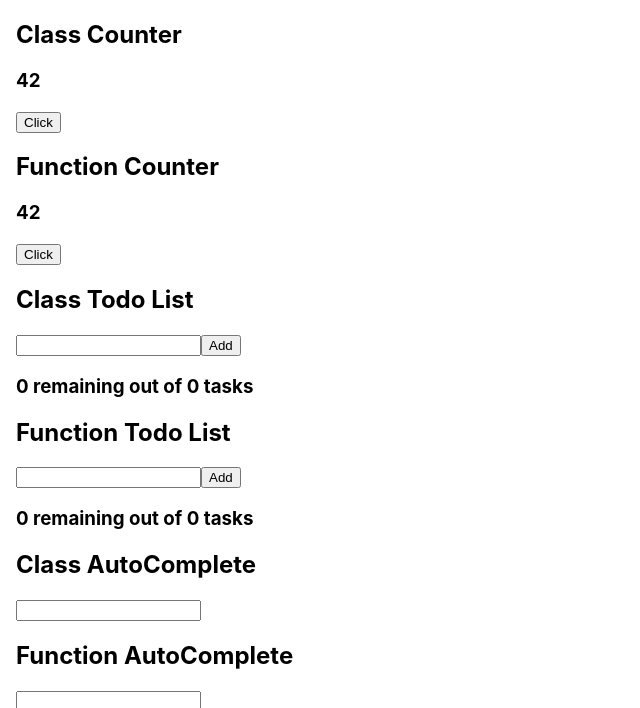
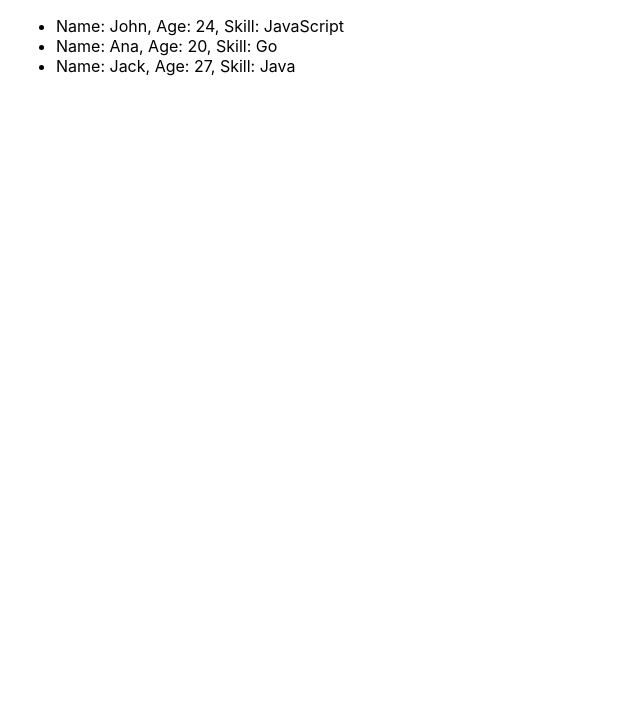
Before and after one commit to Knufle/Codility, a React (Vite) app: page / in a window 1280 px wide. Shown: the top 708 px of the page, without its empty margins (0-640 px from the left). Built offline with nearby package versions, Linux system fonts and the light colour scheme.

Commit message:
Candidates component, both with props and context

```diff
--- a/src/App.tsx
+++ b/src/App.tsx
@@ -1,17 +1,19 @@
 import './App.css';
 import ClassAutoComplete from './components/AutoComplete/ClassAutoComplete';
 import FunctionAutoComplete from './components/AutoComplete/FunctionAutoComplete';
+import FunctionCandidates from './components/Candidates/FunctionCandidates';
 import ClassCounter from './components/Counter/ClassCounter';
 import FunctionCounter from './components/Counter/FunctionCounter';
 import ClassHero from './components/Hero/ClassHero';
 import FunctionHero from './components/Hero/FunctionHero';
 import ClassToDoList from './components/ToDoList/ClassToDoList';
 import FunctionToDoList from './components/ToDoList/FunctionToDoList';
+import { CandidatesContextProvider } from './store/candidates-context';
 
 function App() {
   return (
     <FunctionHero>
-      <div>
+      {/* <div>
         <ClassCounter />
         <FunctionCounter />
       </div>
@@ -22,7 +24,10 @@ function App() {
       <div>
         <ClassAutoComplete />
         <FunctionAutoComplete />
-      </div>
+      </div> */}
+      <CandidatesContextProvider>
+        <FunctionCandidates />
+      </CandidatesContextProvider>
     </FunctionHero>
   );
 }
--- /dev/null
+++ b/src/components/Candidates/CandidateListItem/FunctionCandidateListItem.tsx
@@ -0,0 +1,15 @@
+import { Candidate } from '../../../models/candidate.model';
+
+interface Props {
+  candidate: Candidate;
+}
+
+export default function FunctionCandidateListItem(props: Props) {
+  const { name, age, skill } = props.candidate;
+
+  return (
+    <li>
+      Name: {name}, Age: {age}, Skill: {skill}
+    </li>
+  );
+}
--- /dev/null
+++ b/src/components/Candidates/CandidatesList/FunctionCandidatesList.tsx
@@ -0,0 +1,22 @@
+import { useContext } from 'react';
+import { Candidate } from '../../../models/candidate.model';
+import CandidatesContext from '../../../store/candidates-context';
+import FunctionCandidateListItem from '../../Candidates/CandidateListItem/FunctionCandidateListItem';
+
+interface Props {
+  // candidatesList: Candidate[];
+}
+
+export default function FunctionCandidatesList(props: Props) {
+  const ctx = useContext(CandidatesContext);
+  return (
+    <ul>
+      {/* {props.candidatesList.map((candidate, i) => (
+        <FunctionCandidateListItem key={i} candidate={candidate} />
+      ))} */}
+      {ctx.candidatesList.map((candidate, i) => (
+        <FunctionCandidateListItem key={i} candidate={candidate} />
+      ))}
+    </ul>
+  );
+}
--- /dev/null
+++ b/src/components/Candidates/FunctionCandidates.tsx
@@ -0,0 +1,22 @@
+import { useContext, useEffect, useState } from 'react';
+import { Candidate } from '../../models/candidate.model';
+import CandidatesContext, {
+  CandidatesContextProvider,
+} from '../../store/candidates-context';
+import FunctionCandidatesList from '../Candidates/CandidatesList/FunctionCandidatesList';
+
+export default function FunctionCandidates() {
+  // const [candidatesList, setCandidatesList] = useState<Candidate[]>([]);
+
+  const ctx = useContext(CandidatesContext);
+  useEffect(() => {
+    ctx.handleCandidatesList([
+      { name: 'John', age: 24, skill: 'JavaScript' },
+      { name: 'Ana', age: 20, skill: 'Go' },
+      { name: 'Jack', age: 27, skill: 'Java' },
+    ]);
+  }, []);
+
+  // return <FunctionCandidatesList candidatesList={candidatesList} />;
+  return <FunctionCandidatesList />;
+}
--- /dev/null
+++ b/src/models/candidate.model.ts
@@ -0,0 +1,5 @@
+export interface Candidate {
+  name: string;
+  age: number;
+  skill: string;
+}
--- /dev/null
+++ b/src/store/candidates-context.tsx
@@ -0,0 +1,30 @@
+import React, { createContext, useState } from 'react';
+import { Candidate } from '../models/candidate.model';
+
+interface CandidatesContext {
+  candidatesList: Candidate[];
+  handleCandidatesList: (candidatesList: Candidate[]) => void;
+}
+
+const CandidatesContext = createContext<CandidatesContext>({
+  candidatesList: [],
+  handleCandidatesList: (candidatesList: Candidate[]) => {},
+});
+
+export function CandidatesContextProvider(props: any) {
+  const [candidatesList, setCandidatesList] = useState<Candidate[]>([]);
+
+  function handleCandidatesList(candidatesList: Candidate[]) {
+    setCandidatesList(candidatesList);
+  }
+
+  return (
+    <CandidatesContext.Provider
+      value={{ candidatesList, handleCandidatesList }}
+    >
+      {props.children}
+    </CandidatesContext.Provider>
+  );
+}
+
+export default CandidatesContext;
```
